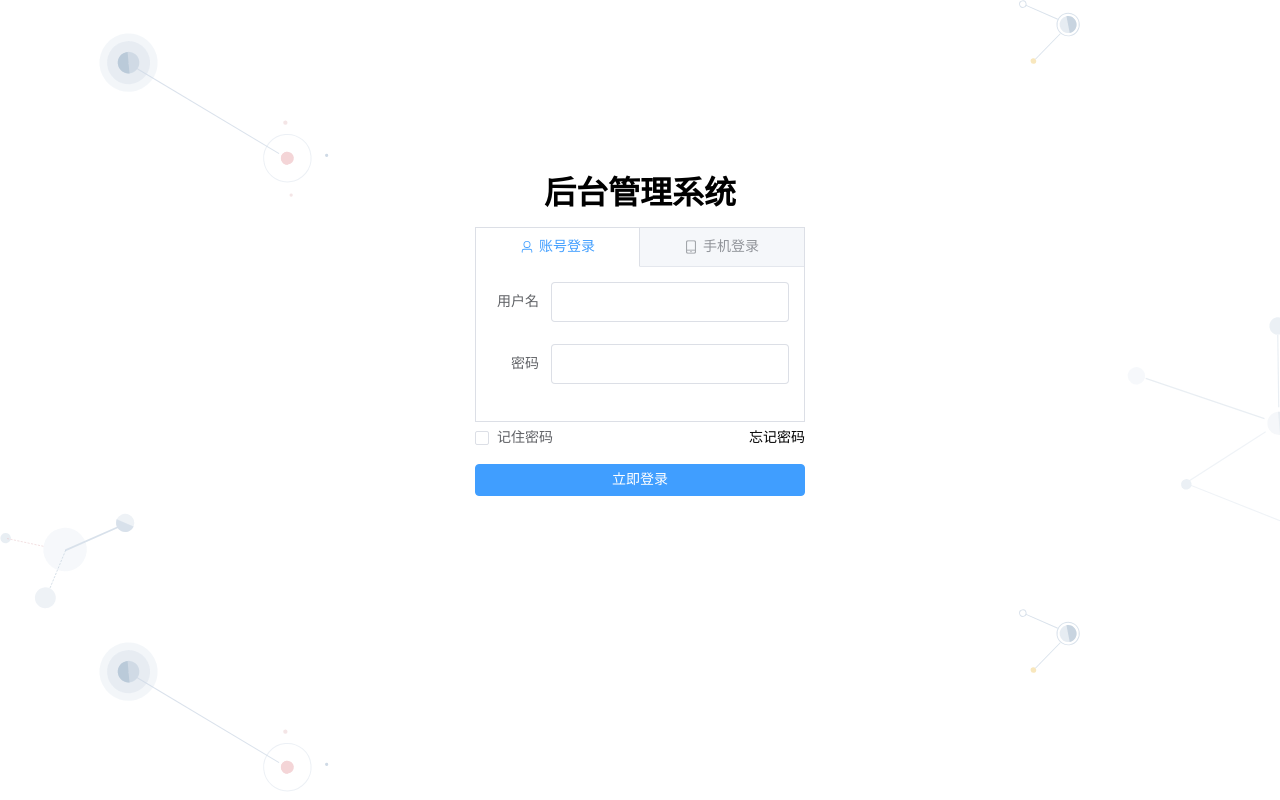
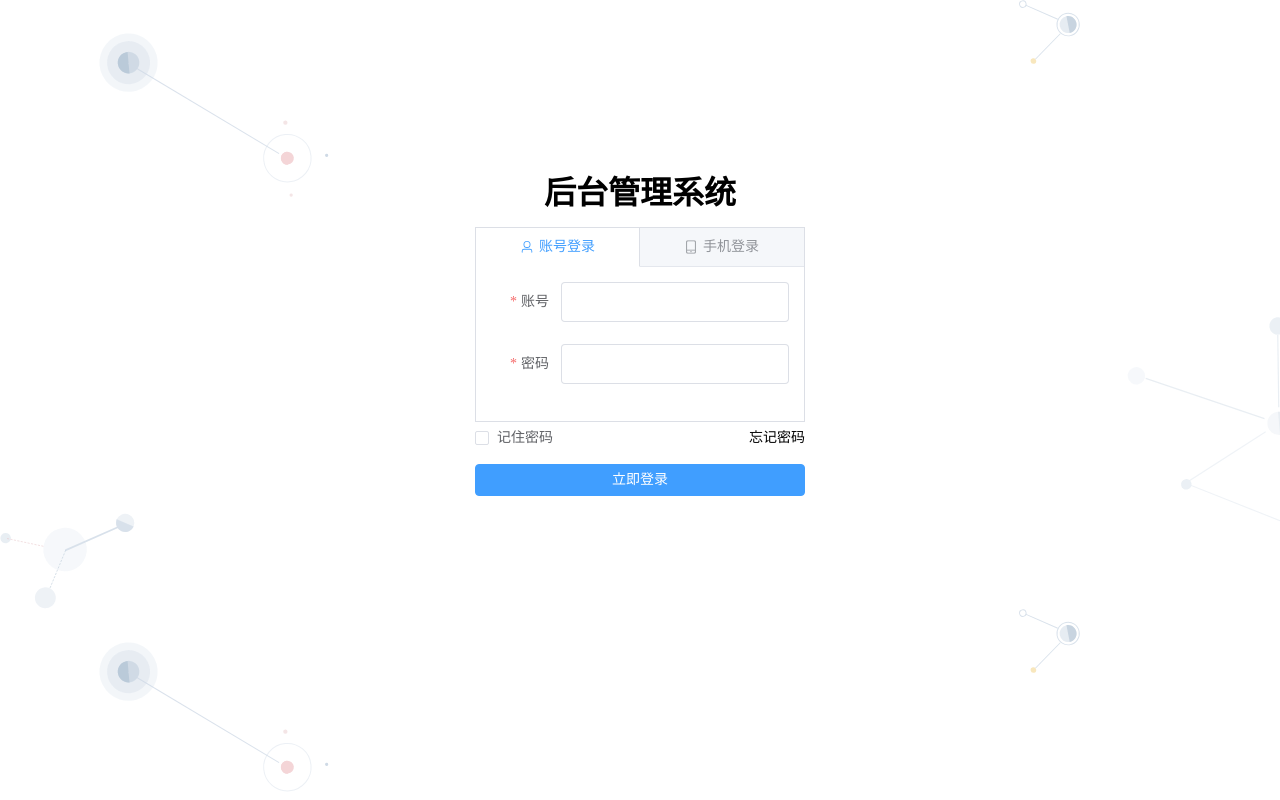
Before and after one commit to chenyss/vue3-ts-demo, a Vue app in the folder vue3-ts-demo/: page /#/login in a window 1280 px wide. Built offline with nearby package versions, Linux system fonts and the light colour scheme; no server answers.

Commit message:
feat: 基础登录功能和本地缓存方法的封装

```diff
--- /dev/null
+++ b/vue3-ts-demo/src/service/module/login.ts
@@ -0,0 +1,9 @@
+import type { IAccount } from '@/types'
+import axiosRequest from '../index'
+
+export function accountLoginRequest(account: IAccount) {
+  return axiosRequest.post({
+    url: '/login',
+    data: account
+  })
+}
--- a/vue3-ts-demo/src/service/request/index.ts
+++ b/vue3-ts-demo/src/service/request/index.ts
@@ -61,11 +61,11 @@ class AxiosRequest {
   }
 
   get<T = any>(config: DIYRequestConfig<T>) {
-    this.request({ ...config, method: 'get' })
+    return this.request({ ...config, method: 'get' })
   }
 
   post<T = any>(config: DIYRequestConfig<T>) {
-    this.request({ ...config, method: 'post' })
+    return this.request({ ...config, method: 'post' })
   }
 }
 
--- a/vue3-ts-demo/src/store/login/index.ts
+++ b/vue3-ts-demo/src/store/login/index.ts
@@ -1,11 +1,27 @@
+import { accountLoginRequest } from '@/service/module/login'
+import type { IAccount } from '@/types'
+import { localCache } from '@/utils/cache'
 import { defineStore } from 'pinia'
-
+const LOGIN_TOKEN = 'login/token'
 const useLogin = defineStore('login', {
   state: () => ({
-    id: 111
+    id: '',
+    name: localCache.getCache(LOGIN_TOKEN) ?? '',
+    token: ''
   }),
   getters: {},
-  actions: {}
+  actions: {
+    async loginAccountAction(account: IAccount) {
+      // 1.账号登录, 获取token等信息
+      const loginResult = await accountLoginRequest(account)
+      this.id = loginResult.data.id
+      this.name = loginResult.data.name
+      this.token = loginResult.data.token
+
+      // 2.进行本地缓存
+      localCache.setCache(LOGIN_TOKEN, this.token)
+    }
+  }
 })
 
 export default useLogin
--- /dev/null
+++ b/vue3-ts-demo/src/types/index.ts
@@ -0,0 +1 @@
+export * from './login'
--- /dev/null
+++ b/vue3-ts-demo/src/types/login.ts
@@ -0,0 +1,4 @@
+export interface IAccount {
+  name: string
+  password: string
+}
--- /dev/null
+++ b/vue3-ts-demo/src/utils/cache.ts
@@ -0,0 +1,38 @@
+enum CacheType {
+  Local,
+  Session
+}
+
+class Cache {
+  storage: Storage
+
+  constructor(type: CacheType) {
+    this.storage = type === CacheType.Local ? localStorage : sessionStorage
+  }
+
+  setCache(key: string, value: any) {
+    if (value) {
+      this.storage.setItem(key, JSON.stringify(value))
+    }
+  }
+
+  getCache(key: string) {
+    const value = this.storage.getItem(key)
+    if (value) {
+      return JSON.parse(value)
+    }
+  }
+
+  removeCache(key: string) {
+    this.storage.removeItem(key)
+  }
+
+  clear() {
+    this.storage.clear()
+  }
+}
+
+const localCache = new Cache(CacheType.Local)
+const sessionCache = new Cache(CacheType.Session)
+
+export { localCache, sessionCache }
--- a/vue3-ts-demo/src/views/login/c-cpns/login-panel.vue
+++ b/vue3-ts-demo/src/views/login/c-cpns/login-panel.vue
@@ -1,17 +1,17 @@
 <template>
   <div class="login-panel">
     <h1 class="title">后台管理系统</h1>
-    <el-tabs type="border-card" stretch>
-      <el-tab-pane label="账号登录">
+    <el-tabs v-model="activeName" type="border-card" stretch>
+      <el-tab-pane label="账号登录" name="account">
         <template #label>
           <div class="tab-title">
             <el-icon><User /></el-icon>
             <div class="text">账号登录</div>
           </div>
         </template>
-        <PanelAcctount />
+        <PanelAcctount ref="accountRef" />
       </el-tab-pane>
-      <el-tab-pane label="手机登录">
+      <el-tab-pane label="手机登录" name="phone">
         <template #label>
           <div class="tab-title">
             <el-icon><Iphone /></el-icon>
@@ -33,10 +33,13 @@
 import { ref } from 'vue'
 import PanelAcctount from './panel-account.vue'
 import PanelPhone from './panel-phone.vue'
-
+const activeName = ref('account')
 const isRemPassword = ref(false)
+const accountRef = ref<InstanceType<typeof PanelAcctount>>()
 function handleLoginBtnClick() {
-  console.log('登录')
+  if (activeName.value === 'account') {
+    accountRef.value?.loginAction()
+  }
 }
 </script>
 
--- a/vue3-ts-demo/src/views/login/c-cpns/panel-account.vue
+++ b/vue3-ts-demo/src/views/login/c-cpns/panel-account.vue
@@ -1,22 +1,63 @@
 <template>
   <div class="panel-acctount">
-    <el-form :model="form" label-width="60px" size="large" status-icon>
-      <el-form-item label="用户名">
-        <el-input v-model="form.name" />
+    <el-form :model="account" label-width="70px" size="large" status-icon :rules="accountRules" ref="formRef">
+      <el-form-item label="账号" prop="name">
+        <el-input v-model="account.name" />
       </el-form-item>
-      <el-form-item label="密码">
-        <el-input v-model="form.password" type="password" show-password />
+      <el-form-item label="密码" prop="password">
+        <el-input v-model="account.password" type="password" show-password />
       </el-form-item>
     </el-form>
   </div>
 </template>
 
 <script setup lang="ts">
-import { reactive } from 'vue'
+import useLogin from '@/store/login'
+import type { ElForm, FormRules } from 'element-plus'
+import { ElMessage } from 'element-plus'
+import { reactive, ref } from 'vue'
 
-const form = reactive({
+const account = reactive({
   name: '',
   password: ''
+})
+
+const accountRules: FormRules = {
+  name: [
+    { required: true, message: '必须输入帐号信息~', trigger: 'blur' },
+    {
+      pattern: /^[a-z0-9]{6,20}$/,
+      message: '必须是6~20数字或字母组成~',
+      trigger: 'blur'
+    }
+  ],
+  password: [
+    { required: true, message: '必须输入密码信息~', trigger: 'blur' },
+    {
+      pattern: /^[a-z0-9]{3,}$/,
+      message: '必须是3位以上数字或字母组成',
+      trigger: 'blur'
+    }
+  ]
+}
+
+const formRef = ref<InstanceType<typeof ElForm>>()
+const loginStore = useLogin()
+function loginAction() {
+  formRef.value?.validate((valid) => {
+    if (valid) {
+      // 1.获取用户输入的帐号和密码
+      const name = account.name
+      const password = account.password
+      loginStore.loginAccountAction({ name, password })
+    } else {
+      ElMessage.error('Oops, 请您输入正确的格式后再操作~~.')
+    }
+  })
+}
+
+defineExpose({
+  loginAction
 })
 </script>
 
```
